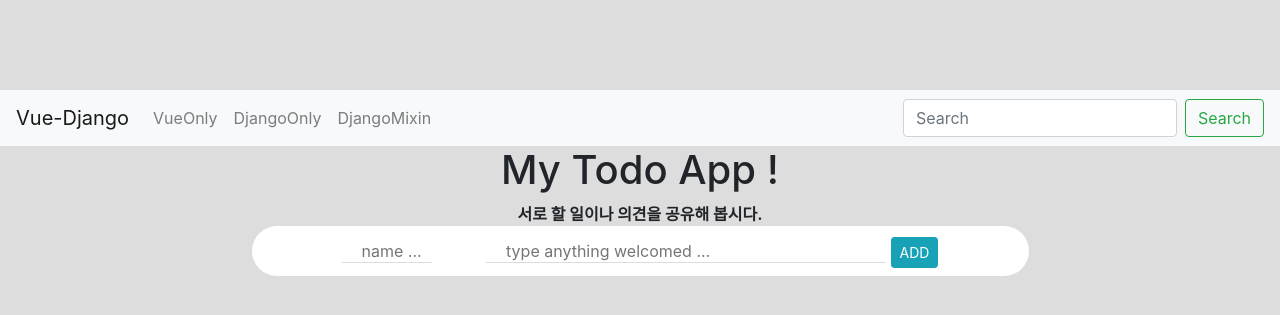
After one commit to hanovator/djangoAndVuejs, a Django app: page /todo/mixin/ in a window 1280 px wide. The commit adds this page. Shown: the top 315 px of the page. Run offline with Django 3.2, Linux system fonts and the light colour scheme; data that the repository does not hold is empty; some libraries are stand-ins or nearby versions.

Commit message:
Mixin을 이용한 todo

```diff
--- a/DjHTodo/mysite/urls.py
+++ b/DjHTodo/mysite/urls.py
@@ -16,7 +16,11 @@ Including another URLconf
 from django.contrib import admin
 from django.urls import path, include
 
+from .views import HomeView
+
 urlpatterns = [
     path('admin/', admin.site.urls),
+
+    path('', HomeView.as_view(), name='home'),
     path('todo/', include('todo.urls')),
 ]
--- /dev/null
+++ b/DjHTodo/mysite/views.py
@@ -0,0 +1,5 @@
+from django.views.generic import TemplateView
+
+
+class HomeView(TemplateView):
+    template_name = 'home.html'
--- /dev/null
+++ b/DjHTodo/templates/base.html
@@ -0,0 +1,58 @@
+{% load staticfiles %}
+
+<!DOCTYPE html>
+<html lang="ko">
+<head>
+
+    <meta charset="utf-8">
+    <meta http-equiv="X-UA-Compatible" content="IE=edge">
+    <meta name="viewport" content="width=device-width, initial-scale=1">
+
+    <title>{% block title %}home.html{% endblock %}</title>
+
+    <link rel="stylesheet" href="https://stackpath.bootstrapcdn.com/bootstrap/4.3.1/css/bootstrap.min.css">
+    <link rel="stylesheet" href="https://use.fontawesome.com/releases/v5.7.2/css/all.css">
+    <link rel="shortcut icon" href="{% static 'img/favicon.ico' %}">
+    {% block extra-style %}{% endblock %}
+</head>
+
+<body style="padding-top:90px;">
+    <nav class="navbar navbar-expand-lg navbar-light bg-light">
+      <a class="navbar-brand" href="/">Vue-Django</a>
+      <button class="navbar-toggler" type="button" data-toggle="collapse" data-target="#navbarSupportedContent" aria-controls="navbarSupportedContent" aria-expanded="false" aria-label="Toggle navigation">
+        <span class="navbar-toggler-icon"></span>
+      </button>
+
+      <div class="collapse navbar-collapse" id="navbarSupportedContent">
+        <ul class="navbar-nav mr-auto">
+          <li class="nav-item">
+            <a class="nav-link" href="/todo/vonly">VueOnly</a>
+          </li>
+          <li class="nav-item">
+            <a class="nav-link" href="/todo/create">DjangoOnly</a>
+          </li>
+            <li class="nav-item">
+            <a class="nav-link" href="/todo/mixin">DjangoMixin</a>
+          </li>
+        </ul>
+        <form class="form-inline my-2 my-lg-0">
+          <input class="form-control mr-sm-2" type="search" placeholder="Search" aria-label="Search">
+          <button class="btn btn-outline-success my-2 my-sm-0" type="submit">Search</button>
+        </form>
+      </div>
+    </nav>
+
+    <div class="container">
+        {% block content %}{% endblock %}
+    </div>
+
+    {% block footer %}{% endblock %}
+
+<!-- Bootstrap core JavaScript -->
+    <script src="https://code.jquery.com/jquery-3.3.1.slim.min.js"></script>
+    <script src="https://cdnjs.cloudflare.com/ajax/libs/popper.js/1.14.7/umd/popper.min.js"></script>
+    <script src="https://stackpath.bootstrapcdn.com/bootstrap/4.3.1/js/bootstrap.min.js"></script>
+    {% block extra-script %}{% endblock %}
+</body>
+
+</html>
--- /dev/null
+++ b/DjHTodo/todo/templates/todo/todo_form_list.html
@@ -0,0 +1,120 @@
+{% extends 'base.html' %}
+
+{% block title %}todo_form_list.html{% endblock %}
+
+{% block extra-style %}
+<style>
+    body {
+        text-align: center;
+        background-color: #ddd;
+    }
+    .inputBox {
+        margin: auto;
+        width: 70%;
+        background: white;
+        height: 50px;
+        border-radius: 50px;
+        line-height: 50px;
+    }
+    .inputBox .name {
+        border-style: none;
+        border-bottom: 1px solid #ddd;
+        width: 90px;
+        padding-left: 20px;
+        line-height: 20px;
+    }
+    .inputBox .item {
+        border-style: none;
+        border-bottom: 1px solid #ddd;
+        width: 400px;
+        margin-left: 50px;
+        padding-left: 20px;
+        line-height: 20px;
+    }
+    .todoList {
+        list-style: none;
+        padding: 10px 0;
+        text-align: left;
+    }
+    .todoList li {
+        display: flex;
+        height: 50px;
+        line-height: 50px;
+        margin: 0.5rem 0;
+        padding: 0 0.9rem;
+        background: white;
+        border-radius: 5px;
+    }
+    .removeBtn {
+        margin-left: auto;
+        font-size: 20px;
+    }
+    .removeBtn:hover {
+        color: red;
+    }
+    .modal-footer a {
+        color: white;
+    }
+</style>
+{% endblock %}
+
+{% block content %}
+<div id='app'>
+
+    <h1>My Todo App !</h1>
+    <strong>서로 할 일이나 의견을 공유해 봅시다.</strong>
+    <br>
+
+    <form class="inputBox" action="." method="post"> {% csrf_token %}
+        <input class="name" type="text" placeholder="name ..." name="name">
+        <input class="item" type="text" placeholder="type anything welcomed ..."
+            name="todo">
+        <button type="submit" class="btn btn-info btn-sm">ADD</button>
+    </form>
+
+    <ul class="todoList">
+        {% for todo in object_list %}
+        <li>
+            <span>{{ todo.name }}:: {{ todo.todo }}</span>
+            <span class="removeBtn" data-toggle="modal" data-target="#myModal"
+                  data-id="{{todo.id}}" data-name="{{todo.name}}" data-todo="{{todo.todo}}">&#x00D7</span>
+        </li>
+        {% endfor %}
+    </ul>
+
+    <!-- Modal -->
+    <div class="modal" id="myModal" tabindex="-1" role="dialog">
+        <div class="modal-dialog" role="document">
+            <div class="modal-content">
+                <div class="modal-header">
+                    <h5 class="modal-title" id="exampleModalLabel">Are you sure to delete ?</h5>
+                </div>
+                <div class="modal-body">
+                    body-text
+                </div>
+                <div class="modal-footer">
+                    <button type="button" class="btn btn-secondary btn-sm" data-dismiss="modal">Cancel</button>
+                    <button type="button" class="btn btn-danger btn-sm">
+                        <a href="">Delete</a></button>
+                </div>
+            </div>
+        </div>
+    </div>
+
+</div>
+{% endblock %}
+
+{% block extra-script %}
+<script>
+$('#myModal').on('show.bs.modal', function (event) {
+    var button = $(event.relatedTarget)
+    var id = button.data('id')
+    var name = button.data('name')
+    var todo = button.data('todo')
+
+    var modal = $(this)
+    modal.find('.modal-body').text(name + '::: ' + todo)
+    modal.find('.modal-footer a').attr('href', '/todo/' + id + '/delete2/')
+})
+</script>
+{% endblock %}
--- a/DjHTodo/todo/urls.py
+++ b/DjHTodo/todo/urls.py
@@ -9,4 +9,7 @@ urlpatterns = [
     path('create/', views.TodoCV.as_view(), name='create'),
     path('lsit/', views.TodoLV.as_view(), name='list'),
     path('<int:pk>/delete/', views.TodoDelV.as_view(), name='delete'),
+
+    path('mixin/', views.TodoMOMCV.as_view(), name='mixin'),
+    path('<int:pk>/delete2/', views.TodoDelV2.as_view(), name='delete2'),
 ]
--- a/DjHTodo/todo/views.py
+++ b/DjHTodo/todo/views.py
@@ -1,5 +1,6 @@
 from django.urls import reverse_lazy
 from django.views.generic import TemplateView, CreateView, ListView, DeleteView
+from django.views.generic.list import MultipleObjectMixin
 
 from todo.models import Todo
 
@@ -24,3 +25,24 @@ class TodoDelV(DeleteView):
     model = Todo
     template_name = 'todo/todo_confirm_delete.html'
     success_url = reverse_lazy('todo:list')
+
+class TodoMOMCV(MultipleObjectMixin, CreateView): # (mixin, main)순서로 적어준다.
+    model = Todo
+    fields = '__all__'
+    template_name = 'todo/todo_form_list.html'
+    success_url = reverse_lazy('todo:mixin')
+
+    def get(self, request, *args, **kwargs):
+        self.object_list = self.get_queryset()
+        return super().get(request, *args, **kwargs)
+
+    def post(self, request, *args, **kwargs):
+        self.object_list = self.get_queryset()
+        return super().post(request, *args, **kwargs)
+
+class TodoDelV2(DeleteView):
+    model = Todo
+    success_url = reverse_lazy('todo:mixin')
+
+    def get(self, request, *args, **kwargs):
+        return self.delete(request, *args, **kwargs)
```
Also changed, not shown: DjHTodo/templates/home.html (added, +115 -0 lines), DjHTodo/todo/templates/todo/todo_confirm_delete.html (+9 -12 lines), DjHTodo/todo/templates/todo/todo_form.html (+11 -12 lines), DjHTodo/todo/templates/todo/todo_list.html (+6 -11 lines), DjHTodo/todo/templates/todo/todo_vue_only.html (+11 -12 lines), DjHTodo/db.sqlite3, DjHTodo/static/img/favicon.ico (added), DjHTodo/static/img/lion.jpg (added).
